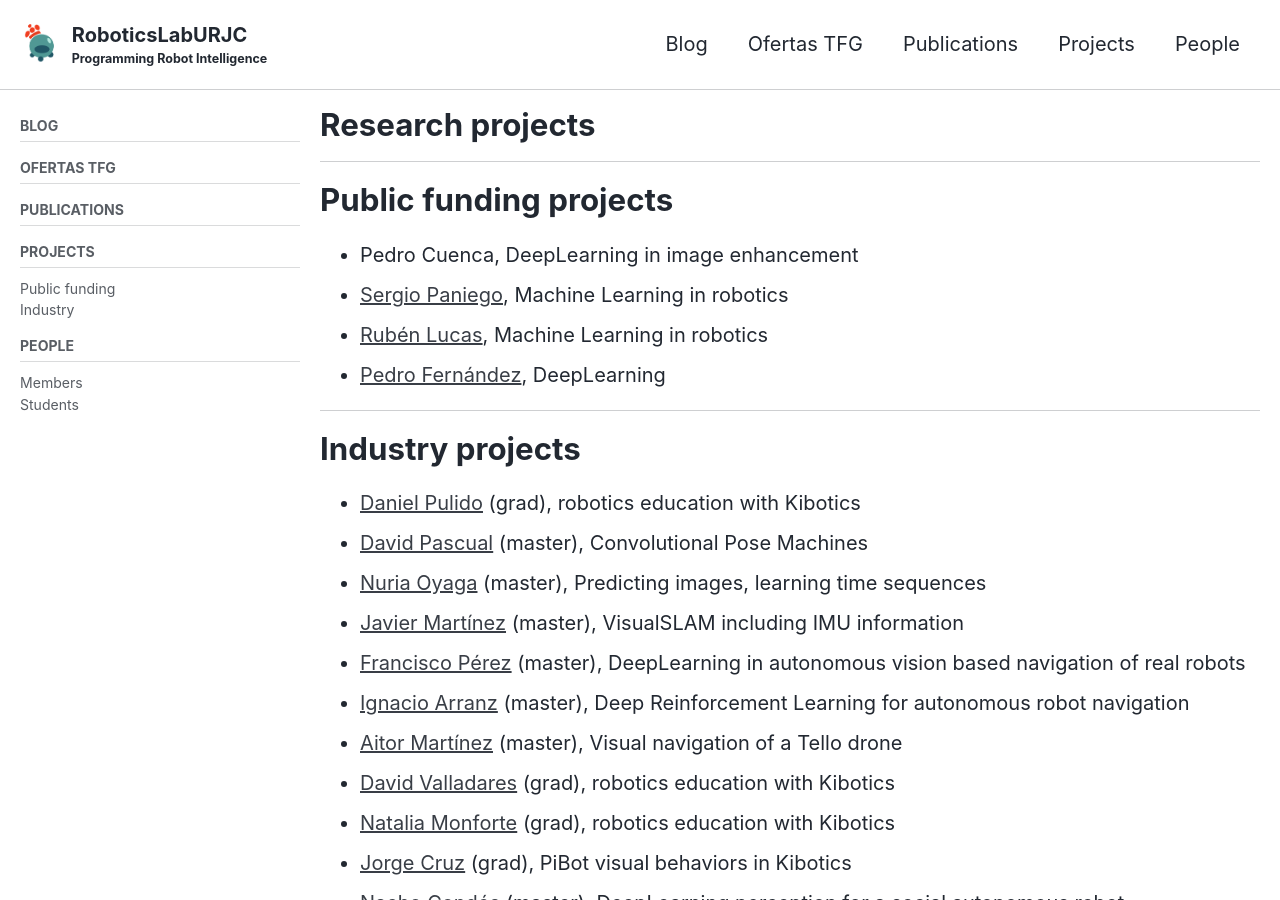
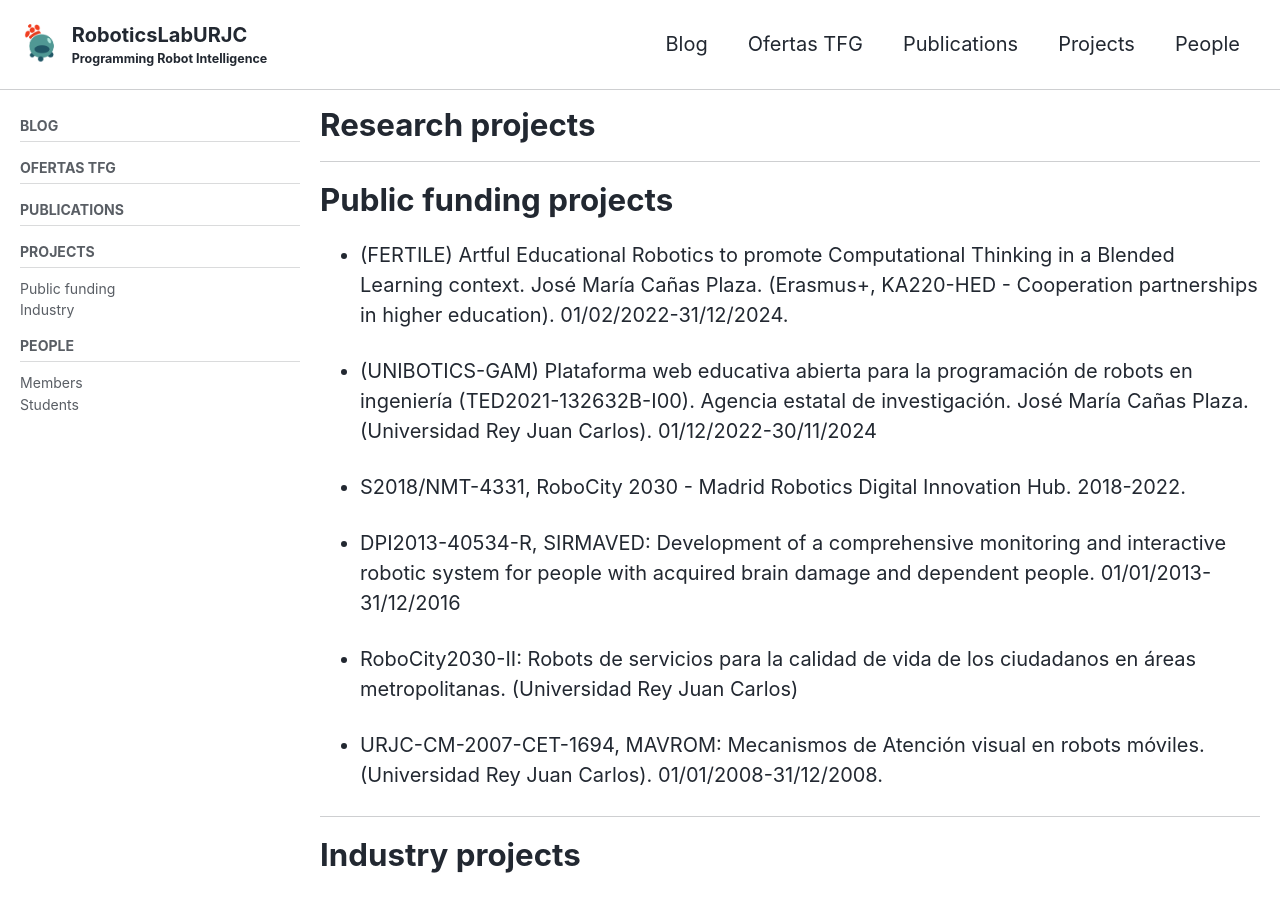
Before and after one commit to RoboticsLabURJC/RoboticsLabURJC.github.io, a Jekyll site: the page built from _pages/projects/projects.md, in a window 1280 px wide and 900 px high. Built offline with Jekyll 4.4.1, drawn with Linux system fonts in a browser that asks for light colours; cached includes are drawn as plain includes; nearby versions of some CDN libraries; some of the changed text lies outside the part shown.

Commit message:
modify projects, publications and members page

```diff
--- a/_pages/projects/projects.md
+++ b/_pages/projects/projects.md
@@ -13,34 +13,66 @@ classes: wide
 ***
 
 # Public funding projects
-  - Pedro Cuenca, DeepLearning in image enhancement
-  - [Sergio Paniego](https://github.com/RoboticsLabURJC/2019-phd-sergio-paniego), Machine Learning in robotics
-  - [Rubén Lucas](https://github.com/RoboticsLabURJC/2020-phd-ruben-lucas), Machine Learning in robotics
-<!---  - [Luis Caiza](https://github.com/RoboticsLabURJC/2018-phd-luis-caiza), vision in drones -->
-  - [Pedro Fernández](https://github.com/RoboticsLabURJC/2018-phd-pedro-fernandez), DeepLearning
-<!--  - [Alberto Martín](https://roboticslaburjc.github.io/2019-phd-alberto-martin), Reinforcement Learning -->
-<!--  - [Francisco Rivas](https://github.com/RoboticsLabURJC/2017-phd-francisco-rivas), DeepLearning -->
 
+
+ * (FERTILE) Artful Educational Robotics to promote Computational Thinking in a Blended Learning context. José María Cañas Plaza. (Erasmus+, KA220-HED - Cooperation partnerships in higher education). 01/02/2022-31/12/2024.
+
+ * (UNIBOTICS-GAM) Plataforma web educativa abierta para la programación de robots en ingeniería (TED2021-132632B-I00). Agencia estatal de investigación. José María Cañas Plaza. (Universidad Rey Juan Carlos). 01/12/2022-30/11/2024
+
+ * S2018/NMT-4331,  RoboCity 2030 - Madrid Robotics Digital Innovation Hub. 2018-2022.
+
+ * DPI2013-40534-R, SIRMAVED:  Development  of  a  comprehensive  monitoring and  interactive  robotic  system  for  people  with  acquired  brain  damage  and  dependent people. 01/01/2013-31/12/2016
+
+ * RoboCity2030-II: Robots de servicios para la calidad de vida de los ciudadanos en áreas metropolitanas. (Universidad Rey Juan Carlos)
+
+ * URJC-CM-2007-CET-1694,  MAVROM:  Mecanismos  de  Atención  visual  en robots móviles. (Universidad Rey Juan Carlos). 01/01/2008-31/12/2008.
 
 ***
 
 # Industry projects
 
-  - [Daniel Pulido](https://github.com/RoboticsLabURJC/2020-tfg-daniel-pulido) (grad), robotics education with Kibotics
-  - [David Pascual](https://roboticslaburjc.github.io/2017-tfm-david-pascual/) (master), Convolutional Pose Machines
-  - [Nuria Oyaga](https://roboticslaburjc.github.io/2017-tfm-nuria-oyaga/logbook/) (master), Predicting images, learning time sequences
-  - [Javier Martínez](https://roboticslaburjc.github.io/2018-tfm-javier-martinez) (master), VisualSLAM including IMU information
-  - [Francisco Pérez](https://roboticslaburjc.github.io/2017-tfm-francisco-perez) (master), DeepLearning in autonomous vision based navigation of real robots
-  - [Ignacio Arranz](https://roboticslaburjc.github.io/2019-tfm-ignacio-arranz) (master), Deep Reinforcement Learning for autonomous robot navigation
-  - [Aitor Martínez](https://roboticslaburjc.github.io/2019-tfm-aitor-martinez) (master), Visual navigation of a Tello drone
-  - [David Valladares](https://roboticslaburjc.github.io/2019-tfg-david-valladares) (grad), robotics education with Kibotics
-  - [Natalia Monforte](https://roboticslaburjc.github.io/2019-tfg-natalia-monforte) (grad), robotics education with Kibotics
-  - [Jorge Cruz](https://github.com/RoboticsLabURJC/2019-tfg-jorge-cruz) (grad), PiBot visual behaviors in Kibotics
-  - [Nacho Condés](https://roboticslaburjc.github.io/2019-tfm-nacho_condes/) (master), DeepLearning perception for a social autonomous robot
-  - [Ángel Perea](https://roboticslaburjc.github.io/2019-tfg-angel-perea/) (grad), analytics in a robotics education online platform
-  - [Omar Garrido](https://roboticslaburjc.github.io/2019-tfm-omar-garrido) (master), SDLAM+: VisualSLAM algorithm with RGBD sensors
-  - [Pablo Moreno](https://roboticslaburjc.github.io/2019-tfm-pablo-moreno/) (master), automatic competitions in a robotics education online platform
-  - [Eldon Caldwell](https://gsyc.urjc.es/jmplaza/students/phd-eldon_caldwell-2020.pdf) (PhD), Social assistive robotics for speech language therapy
-  - [Eloy Navarro](https://github.com/RoboticsLabURJC/2018-tfg-eloy-navarro) (grad), drone stabilization with an FPGA ground station
-  - [Pedro Arias](https://github.com/RoboticsLabURJC/2019-tfg-pedro-arias) (grad), ROSpilot project with drones
-  - [Carlos Awadallah](https://gsyc.urjc.es/jmplaza/students/tfm-academy-carlos_awadallah-2020.pdf) (master), Robotics Academy
+## 2023
+
+ * (FERTILE) Artful Educational Robotics to promote Computational Thinking in a Blended Learning context. (Erasmus+, KA220-HED - Cooperation partnerships in higher education). 01/02/2022-31/12/2024
+
+ * (TKNIKA) NavAutROS: Formación en Navegación Autónoma de Robots en ROS.
+
+ * (UNIBOTICS-GAM) Plataforma web educativa abierta para la programación de robots en ingeniería (TED2021-132632B-I00). Agencia estatal de investigación. (Universidad Rey Juan Carlos). 01/12/2022-30/11/2024.
+
+* (TKNIKA) ISEEU: Estudio del grado de concentración y emociones en entornos docentes mediante análisis de vídeo
+
+ * Curso  piloto  de  robótica  en  el  Politécnico  Colombiano  Jaime  Isaza  Cadavid usando  la  plataforma  web  Unibotics. Universidad  Rey  Juan  Carlos. (Politécnico Colombiano Jaime Isaza Cadavid). 01/03/2023-31/12/2023
+
+ * Software  de  operación  y  navegación  de  drones  en  topografía  y  realidad virtual   CONYCA,  SL  (Consultoria  y  calibración).  06/04/2022-05/02/2023
+
+## 2022
+
+ * S2018/NMT-4331,  RoboCity 2030 - Madrid Robotics Digital Innovation Hub. 2018-2022
+
+ * (TKNIKA) Estudio de plataformas embebedias para IA y docencia
+
+ * Sistema Integral de Gestión de Lodos  EUROPEA DE HINCAS TELEDIRIGIDAS SA.  09/02/2022-09/11/2022
+
+ * (TKNIKA) Formación en Robótica Autónoma.
+
+ * Análisis  de  datos  de  un  sistema  de  gestión  inteligente  para  la  monitorización y control de operaciones de maquinaria  Terratest SA. (TERRATEST SA)
+
+ * Google Summer of Code 2019  Google.  01/05/2019-01/09/2019.
+
+ * Mejora  de  un  Sistema  Predictivo  de  Averías  TBM  Hidroescudo   EuroHinca SA. (EuroHinca SA (Europea de Hincas Teledirigidas SA)). 01/02/2019-01/09/2019.
+
+ * Google Summer of Code 2018  Google.  01/06/2018-01/09/2018.
+
+ * URJC-CM-2007-CET-1694,  MAVROM:  Mecanismos  de  Atención  visual  en robots móviles. (Universidad Rey Juan Carlos). 01/01/2008-31/12/2008.
+
+ * Google Summer of Code 2017  Google.  01/06/2017-01/09/2017.
+
+ * Sistema Predictivo de Averías TBH-Hidroescudo   EUROHINCA -EUROPEAN  HINCAS  TELEDIRIGIDAS  S.A.
+
+ * Operación  y  Control  Remoto  de  vehículos  Marinos  de  Superficie   PURON, VEHICULOS TRIPULADOS REMOTAMENTE S.L.  07/12/2016-07/06/2017
+
+ * DPI2013-40534-R, SIRMAVED:  Development  of  a  comprehensive  monitoring and  interactive  robotic  system  for  people  with  acquired  brain  damage  and  dependent people. 01/01/2013-31/12/2016.
+
+ * Navegación autónoma de vehículos industriales en entornos estructurados  DTA. 01/12/2012-01/11/2013
+
+ * Herramienta  de  monitorización  y  seguimiento  de  dependientes  en  domicilio FEMPSA. 18/04/2012-17/02/2013.
```
Also changed, not shown: _pages/people/members.md (+20 -18 lines), _pages/publications/publications.md (+70 -11 lines).
